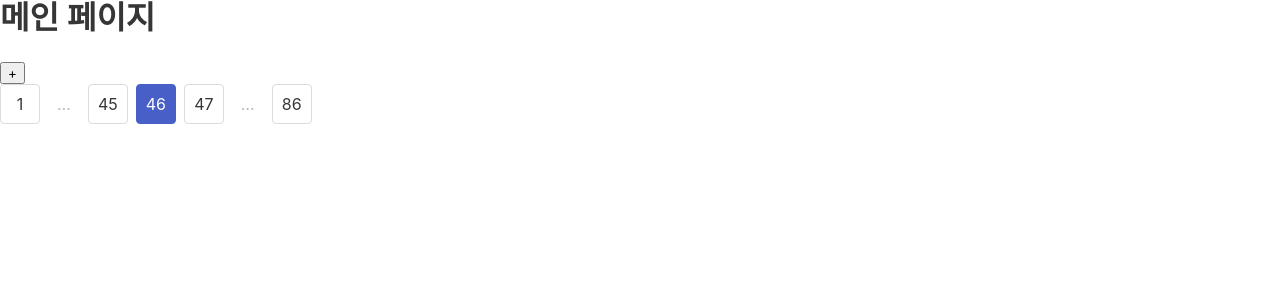
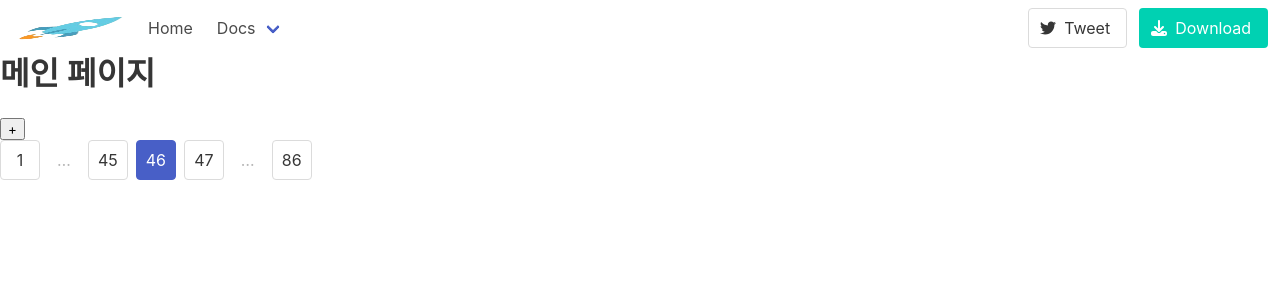
Before and after one commit to Jungle-5/Jungle0_5, a Flask app: page /toMain in a window 1280 px wide. Shown: the top 300 px of the page. Run offline with Flask 3, Linux system fonts and the light colour scheme; parts of the project's set-up code (start-up, migrations or seed data) failed here and were passed over; some libraries are stand-ins or nearby versions.

Commit message:
[docs] 시작 시 showList실행

```diff
--- a/templates/main.html
+++ b/templates/main.html
@@ -5,6 +5,7 @@
     <meta charset="UTF-8">
     <meta http-equiv="X-UA-Compatible" content="IE=edge">
     <meta name="viewport" content="width=device-width, initial-scale=1.0">
+
     <title>메인페이지</title>
 
     <!-- jQuery 를 포함합니다. -->
@@ -63,6 +64,7 @@
         }
     </style>
     <script>
+        showList();
         function searchPosts(pageNumber) {
             const countPerPage = 10;
             const start = (pageNumber - 1) * 10;
@@ -129,7 +131,6 @@
             for (let i = 0; i < lists.length; i++) {
                 let list = lists[i]
 
-                // 1. movie[i] 요소의 title,viewers, likes 키 값을 활용하여 값을 조회합니다.
                 //  state, url, pname, price, curNum, minNum, date, sname, phoneNum
                 let state = list['state']
                 let thumbnail = list['url']
@@ -140,7 +141,6 @@
                 let sname = list['sname']
                 let price = list['price'].toLocaleString()
 
-                // 3. 휴지통을 보고 있는지 여부에 따라 카드의 버튼을 다르게 설정해줍니다.
                 let cardHtml = ''
                 if (trashMode == false) {
                     cardHtml = `
@@ -222,12 +222,87 @@
 </head>
 
 <body>
+    <nav class="navbar is-transparent">
+        <div class="navbar-brand">
+            <a class="navbar-item" href="https://bulma.io">
+                <img src="static/로켓_icon.png" width="112" height="28">
+            </a>
+            <div class="navbar-burger" data-target="navbarExampleTransparentExample">
+                <span></span>
+                <span></span>
+                <span></span>
+            </div>
+        </div>
 
+        <div id="navbarExampleTransparentExample" class="navbar-menu">
+            <div class="navbar-start">
+                <a class="navbar-item" href="https://bulma.io/">
+                    Home
+                </a>
+                <div class="navbar-item has-dropdown is-hoverable">
+                    <a class="navbar-link" href="https://bulma.io/documentation/overview/start/">
+                        Docs
+                    </a>
+                    <div class="navbar-dropdown is-boxed">
+                        <a class="navbar-item" href="https://bulma.io/documentation/overview/start/">
+                            Overview
+                        </a>
+                        <a class="navbar-item" href="https://bulma.io/documentation/overview/modifiers/">
+                            Modifiers
+                        </a>
+                        <a class="navbar-item" href="https://bulma.io/documentation/columns/basics/">
+                            Columns
+                        </a>
+                        <a class="navbar-item" href="https://bulma.io/documentation/layout/container/">
+                            Layout
+                        </a>
+                        <a class="navbar-item" href="https://bulma.io/documentation/form/general/">
+                            Form
+                        </a>
+                        <hr class="navbar-divider">
+                        <a class="navbar-item" href="https://bulma.io/documentation/elements/box/">
+                            Elements
+                        </a>
+                        <a class="navbar-item is-active" href="https://bulma.io/documentation/components/breadcrumb/">
+                            Components
+                        </a>
+                    </div>
+                </div>
+            </div>
+
+            <div class="navbar-end">
+                <div class="navbar-item">
+                    <div class="field is-grouped">
+                        <p class="control">
+                            <a class="bd-tw-button button" data-social-network="Twitter" data-social-action="tweet"
+                                data-social-target="https://bulma.io" target="_blank"
+                                href="https://twitter.com/intent/tweet?text=Bulma: a modern CSS framework based on Flexbox&amp;hashtags=bulmaio&amp;url=https://bulma.io&amp;via=jgthms">
+                                <span class="icon">
+                                    <i class="fab fa-twitter"></i>
+                                </span>
+                                <span>
+                                    Tweet
+                                </span>
+                            </a>
+                        </p>
+                        <p class="control">
+                            <a class="button is-primary"
+                                href="https://github.com/jgthms/bulma/releases/download/0.9.4/bulma-0.9.4.zip">
+                                <span class="icon">
+                                    <i class="fas fa-download"></i>
+                                </span>
+                                <span>Download</span>
+                            </a>
+                        </p>
+                    </div>
+                </div>
+            </div>
+        </div>
+    </nav>
 
     <div class="title">메인 페이지</div>
 
     <div class="listbox" id="list-box">
-
     </div>
 
 
```
Also changed, not shown: static/049.png (added), templates/myPage.html (line endings or trailing spaces).
